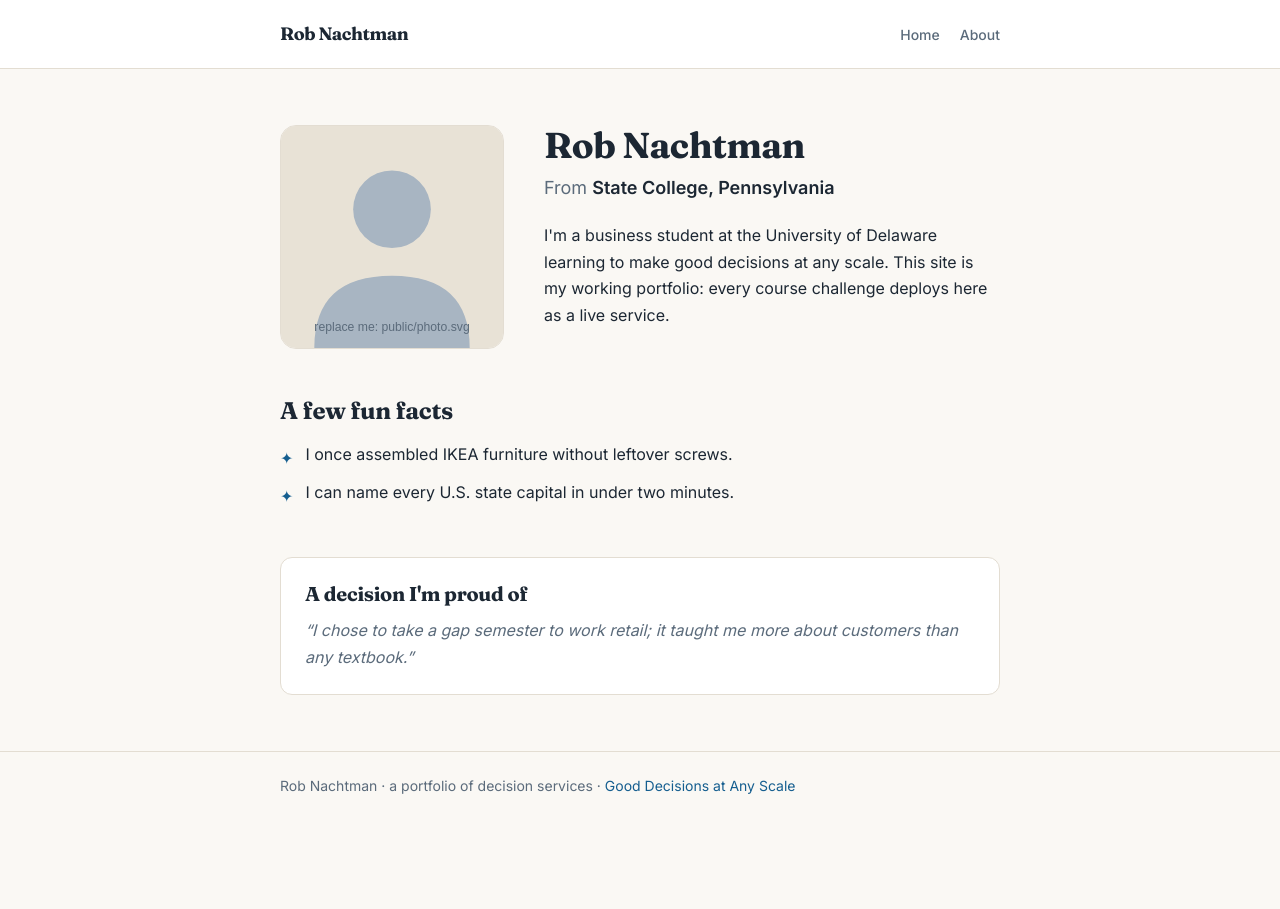
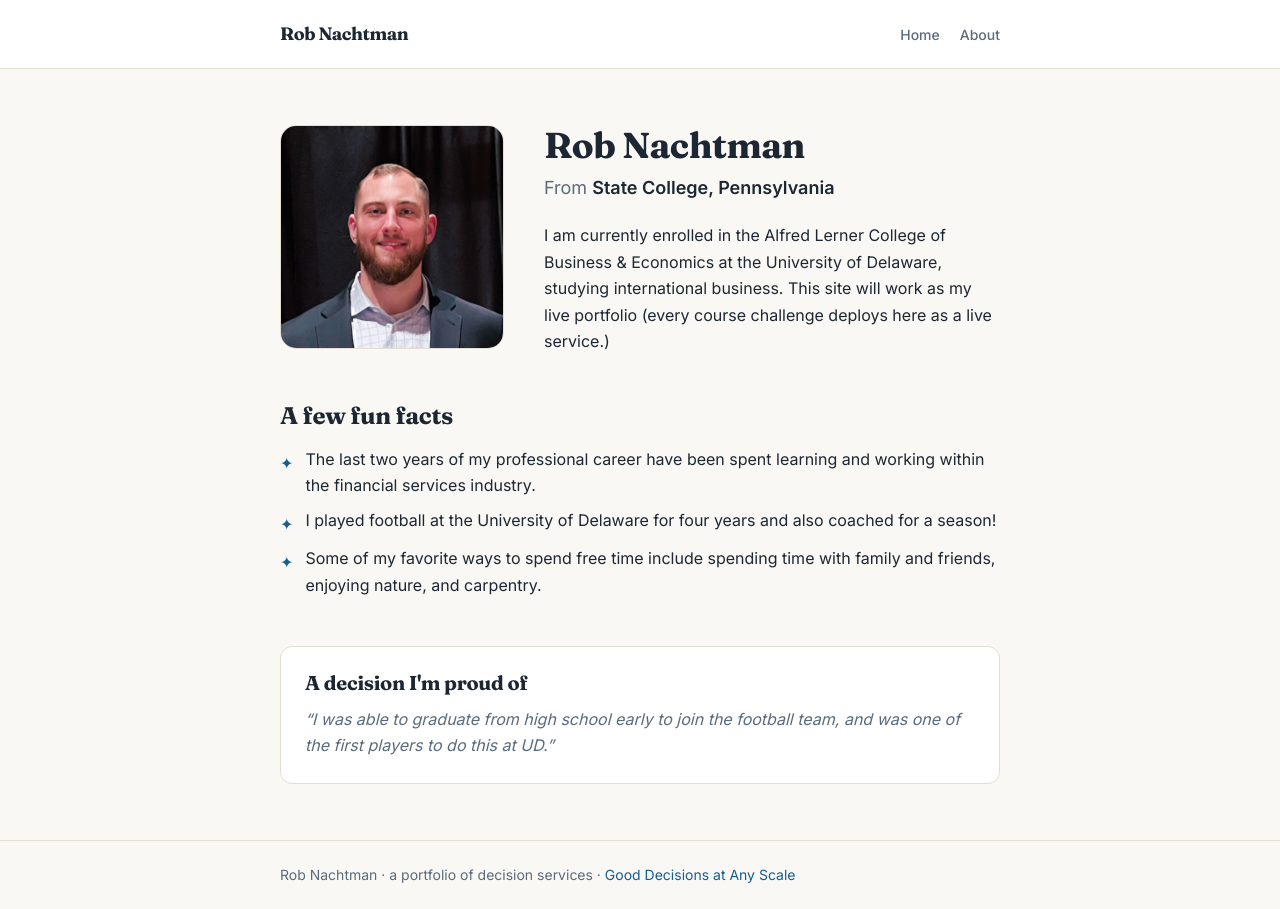
Before and after one commit to robnacht/my-site, a Next.js app: page /about in a window 1280 px wide. Before the commit the page ends 820 px from the top, so only its background shows below. Built offline with nearby package versions, Linux system fonts and the light colour scheme.

Commit message:
Replace the placeholder person with me

```diff
--- a/src/profile.ts
+++ b/src/profile.ts
@@ -29,20 +29,21 @@ export const profile = {
    * how classmates find something to say hello about.
    */
   funFacts: [
-    "I once assembled IKEA furniture without leftover screws.",
-    "I can name every U.S. state capital in under two minutes.",
+    "The last two years of my professional career have been spent learning and working within the financial services industry.",
+    "I played football at the University of Delaware for four years and also coached for a season!",
+    "Some of my favorite ways to spend free time include spending time with family and friends, enjoying nature, and carpentry."
   ],
 
   /** One decision you're proud of, in a sentence. */
   decisionImProudOf:
-    "I chose to take a gap semester to work retail; it taught me more about customers than any textbook.",
+    "I was able to graduate from high school early to join the football team, and was one of the first players to do this at UD.",
 
   /**
    * Your photo. Replace public/photo.svg with a real photo of you
    * (e.g. put photo.jpg in the public/ folder and change this to "/photo.jpg").
    * It must be a real image file: the grader fetches it and checks.
    */
-  photoPath: "/photo.svg",
+  photoPath: "myphoto.jpg",
 
   /**
    * Who can see your roster card:
@@ -52,13 +53,13 @@ export const profile = {
   rosterVisibility: "class" as "class" | "professor-only",
 
   /** A one-line tagline for your home page. Make it yours. */
-  tagline: "Building a portfolio of decision services, one lane at a time.",
+  tagline: "AD ASTRA PER DIFFICULTATES",
 
   /**
    * A short bio for your home page: two or three sentences, written like
    * a person, not a resume. What are you studying? What do you care about?
    */
-  bio: "I'm a business student at the University of Delaware learning to make good decisions at any scale. This site is my working portfolio: every course challenge deploys here as a live service.",
+  bio: "I am currently enrolled in the Alfred Lerner College of Business & Economics at the University of Delaware, studying international business. This site will work as my live portfolio (every course challenge deploys here as a live service.)",
 
   /**
    * Your GitHub repo URL. The course platform reads this from /api/health to
```
Also changed, not shown: public/myphoto.jpg (added), public/photo.svg (deleted).
